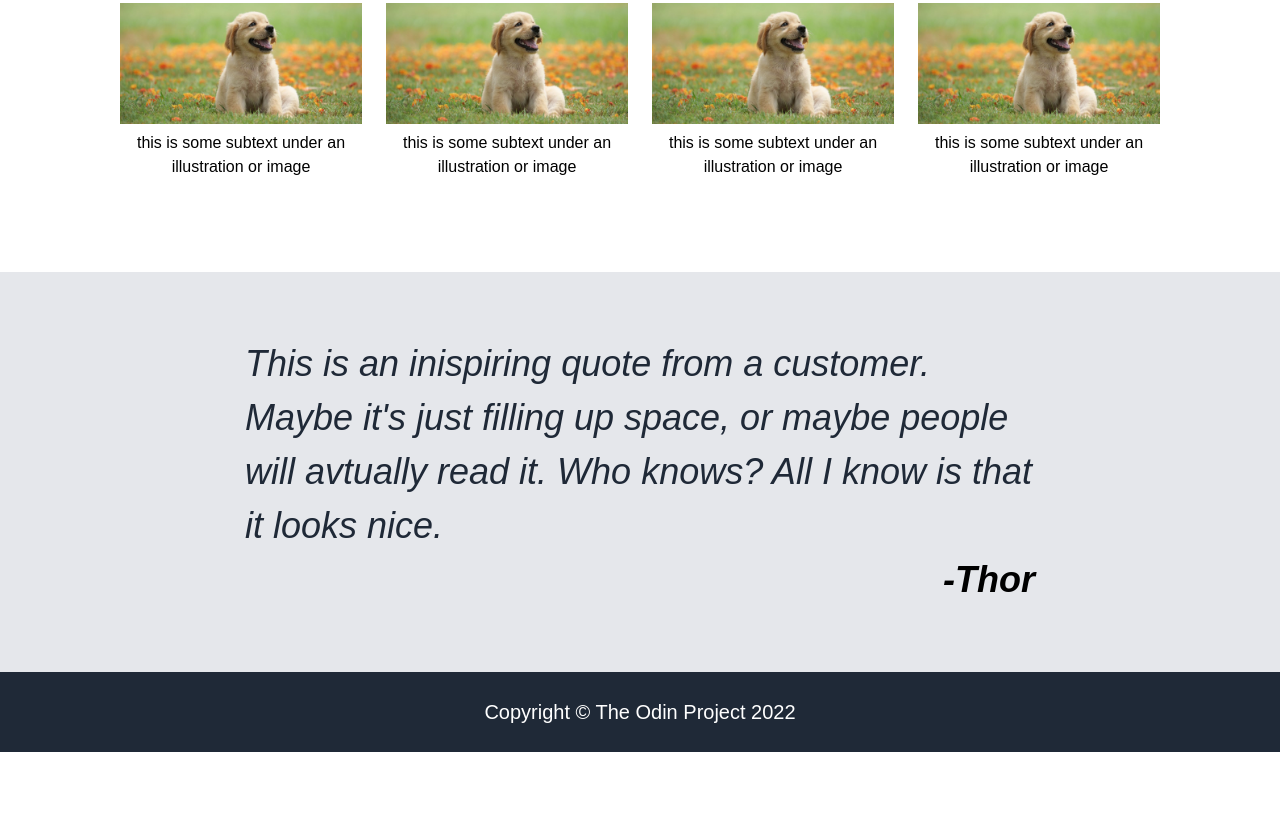
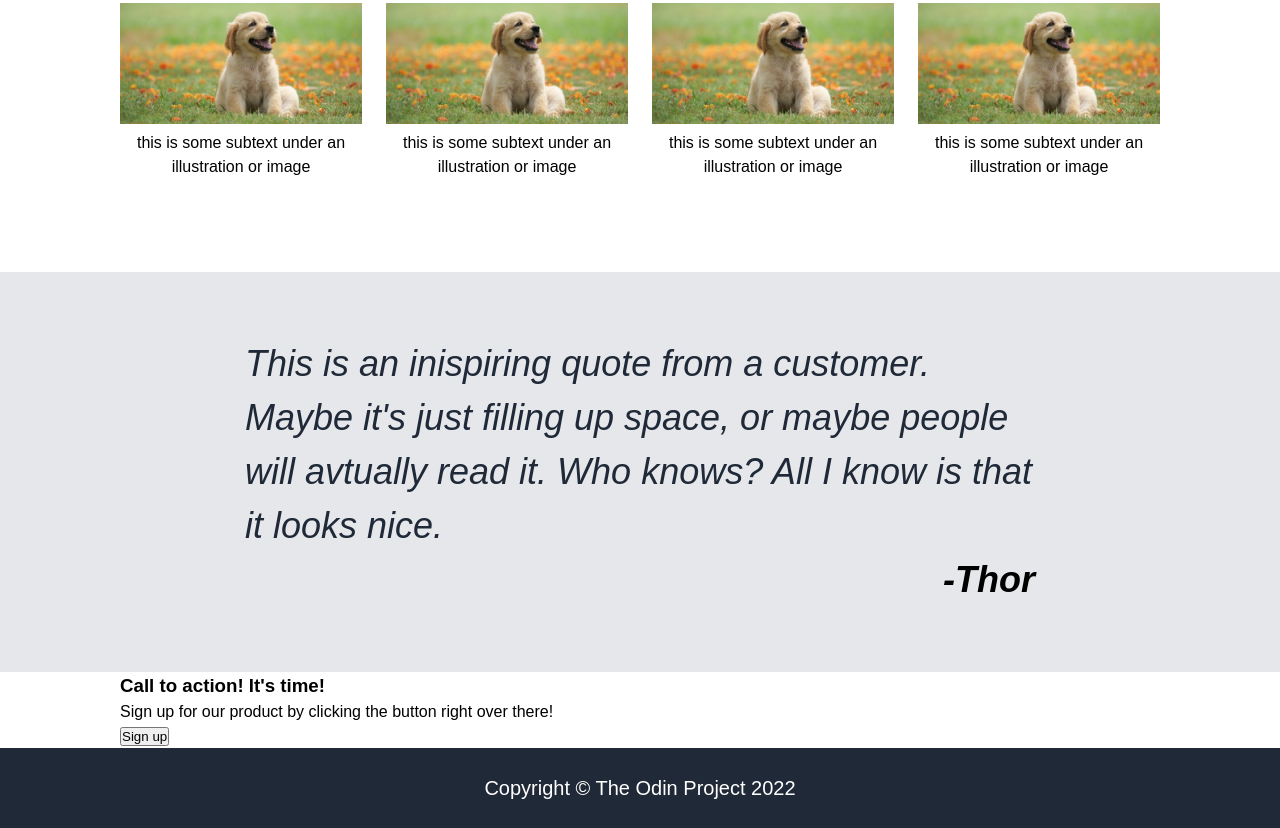
Before and after one commit to AliFahed/Odin-Landing-Page, a plain HTML site: page index.html in a window 1280 px wide. Shown: the part 598-1426 px from the top of the page. Before the commit the page ends 1350 px from the top, so only its background shows below. Drawn offline with Linux system fonts and the light colour scheme.

Commit message:
Add Signup Section

```diff
--- a/index.html
+++ b/index.html
@@ -86,6 +86,17 @@
         </figure>
       </div>
     </section>
+
+    <!-- Signup Section -->
+    <section class="signup">
+      <div class="container">
+        <div class="signup-text">
+          <h3>Call to action! It's time!</h3>
+          <p>Sign up for our product by clicking the button right over there!</p>
+        </div>
+        <button class="signup" type="button">Sign up</button>
+      </div>
+    </section>
   </main>
 
   <!-- Footer -->
```
